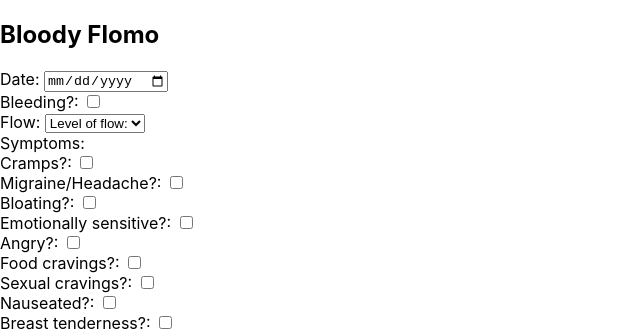
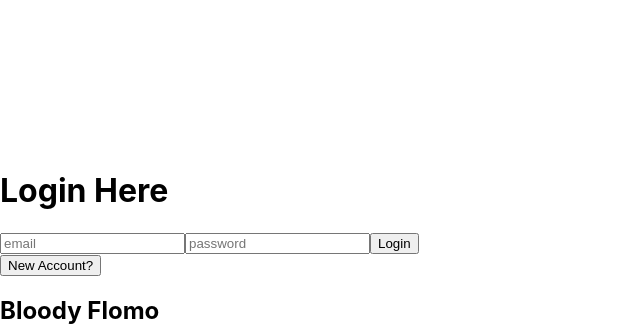
Before and after one commit to BattyBai/flomo-frontend, a React (Create React App) app: page / in a window 1280 px wide. Shown: the top 332 px of the page, without its empty margins (0-640 px from the left). Built offline with nearby package versions, Linux system fonts and the light colour scheme; no server answers.

Commit message:
adding login window for front end; adding component for login

```diff
--- a/src/App.js
+++ b/src/App.js
@@ -1,6 +1,7 @@
 import React, {useState, useEffect} from 'react'
 import axios from 'axios'
 import Add from './components/Add'
+import Login from './components/Login'
 
 const App = () => {
   let [flow, setFlow] = useState([])
@@ -31,8 +32,9 @@ useEffect(() => {
   getFlow()
 }, [])
 
-
   return(
+    <>
+    <Login />
       <section>
         <h1>Bloody Flomo</h1>
         <Add handleCreate={handleCreate} />
@@ -61,6 +63,7 @@ useEffect(() => {
             })}
           </div>
       </section>
+    </>
   )
 
 
--- /dev/null
+++ b/src/components/Login.js
@@ -0,0 +1,141 @@
+import React, {useState} from 'react'
+import axios from 'axios'
+
+const Login = () => {
+    const [toggleLogin, setToggleLogin] = useState(true)
+    const [toggleError, setToggleError] = useState(false)
+    const [errorMessage, setErrorMessage] = useState('')
+    const [toggleLogout, setToggleLogout] = useState(false)
+    const [currentUser, setCurrentUser] = useState({})
+
+    const [email, setEmail] = useState('')
+    const [password, setPassword] = useState('')
+
+    const handleCreateUser = (event) => {
+        event.preventDefault()
+        event.currentTarget.reset()
+        let userObj = {
+            email,
+            password,
+        }
+        setEmail('')
+        setPassword('')
+        axios.post('http://localhost:8000/api/useraccount', userObj).then((response) => {
+            if(response.data.email){
+                console.log(response);
+                setToggleError(false)
+                setErrorMessage('')
+                setCurrentUser(response.data)
+                handleToggleLogout()
+            } else {
+                setErrorMessage(response.data)
+                setToggleError(true)
+            }
+        })
+    }
+
+    const handleLogin = (event) => {
+        event.preventDefault()
+        event.currentTarget.reset()
+        let userObj = {
+            email: email,
+            password: password
+        }
+        setEmail('')
+        setPassword('')
+        axios.put(`http://localhost:8000/api/useraccount/{userid}`, userObj).then((response) => {
+            if(response.data.email){
+                console.log(response);
+                setToggleError(false)
+                setErrorMessage('')
+                setCurrentUser(response.data)
+                handleToggleLogout()
+            } else {
+                console.log(response);
+                setToggleError(true)
+                setErrorMessage(response.data)
+            }
+        })
+    }
+
+    const handleLogout = () => {
+        setCurrentUser({})
+        handleToggleLogout()
+    }
+
+    const handleToggleForm = () => {
+        setToggleError(false)
+        if(toggleLogin === true) {
+            setToggleLogin(false)
+        } else {
+            setToggleLogin(true)
+        }
+    }
+
+    const handleToggleLogout = () => {
+        if(toggleLogout) {
+            setToggleLogout(false)
+        } else {
+            setToggleLogout(true)
+        }
+    }
+
+
+
+  return (
+
+    <div className="App" style = {{paddingTop: "150px"}}>
+            <div>
+            {toggleLogout ?
+                <button className="btn btn-outline-primary logoutBtn" onClick={handleLogout}>Logout</button> :
+                <div className='appFormDiv'>
+                {toggleLogin ?
+                  //login form
+                <div className="formContainer">
+                    <h1 className='formTitle'>Login Here</h1>
+                    <form onSubmit={handleLogin} className='inputForm'>
+                        <input type='text' placeholder='email' className='textInput' onChange={(event)=> {setEmail(event.target.value)}}/>
+                        <input type='password' placeholder='password' className='textInput' onChange={(event)=> {setPassword(event.target.value)}}/>
+                        {toggleError ?
+                        <h5 className='errorMsg'>{errorMessage}</h5>
+                        :
+                        null
+                        }
+                        <input type='submit' value='Login'  className='submitBtn btn btn-outline-primary'/>
+                    </form>
+                </div>
+                :
+                // new user form
+                <div className="form-container">
+                    <h1 className='formTitle'>Create an Account</h1>
+                    <form onSubmit={handleCreateUser} className='input-form'>
+                    <input type='text' placeholder='email' className='textInput' onChange={(event)=> {setEmail(event.target.value)}}/>
+                    <input type='password' placeholder='password' className='textInput' onChange={(event)=> {setPassword(event.target.value)}}/>
+                    {toggleError ?
+                        <h5 className='errorMsg'>{errorMessage}</h5>
+                        :
+                        null
+                    }
+                        <input type='submit' value='Register' className='submitBtn btn btn-outline-primary'/>
+                    </form>
+                </div>
+                }
+                <button onClick={handleToggleForm} className='accountBtn btn btn-outline-primary'>{toggleLogin ? 'New Account?' : 'Login'}</button>
+            </div>
+            }
+
+
+        </div>
+        {currentUser.email ?
+            <div className='loggedInDiv'>
+            <p>Logged in as <span style={{ color: 'blue' }}> {currentUser.email} </span></p>
+                </div>
+                :
+                null
+            }
+        </div>
+
+  );
+}
+
+export default Login
```
Lines whose indentation alone changed are shown as unchanged.
